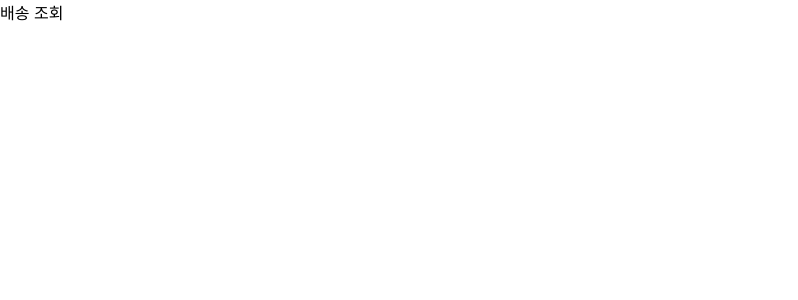
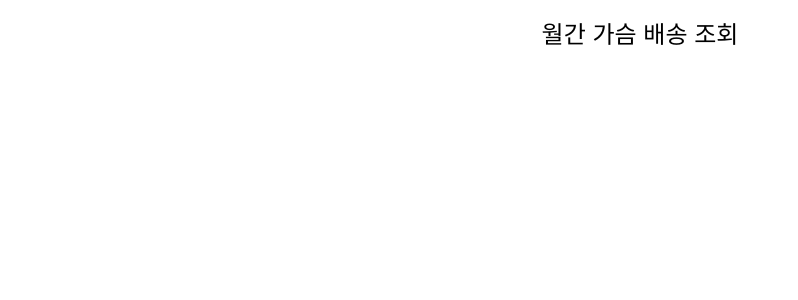
Before and after one commit to gminiy/delivery-tracker, a React (Create React App) app in the folder frontend/: page / in a window 1280 px wide. Shown: the top 300 px of the page, without its empty margins (0-798 px from the left). Built offline with nearby package versions, Linux system fonts and the light colour scheme.

Commit message:
feat: style DeliveryTrackerTemplate

```diff
--- a/frontend/src/components/DeliveryTrackerTemplate.js
+++ b/frontend/src/components/DeliveryTrackerTemplate.js
@@ -1,9 +1,10 @@
 import React from 'react';
+import './DeliveryTrackerTemplate.scss';
 
 const DeliveryTrackerTemplate = ({ children }) => {
   return (
     <div className="DeliveryTrackerTemplate">
-      <div className="app-title">배송 조회</div>
+      <div className="title">월간 가슴 배송 조회</div>
       <div className="content">{children}</div>
     </div>
   );
--- /dev/null
+++ b/frontend/src/components/DeliveryTrackerTemplate.scss
@@ -0,0 +1,13 @@
+.DeliveryTrackerTemplate {
+  width: 100%;
+  overflow: hidden;
+}
+
+.title {
+  color: 'black';
+  height: 4rem;
+  font-size: 1.5rem;
+  display: flex;
+  align-items: center;
+  justify-content: center;
+}
```
